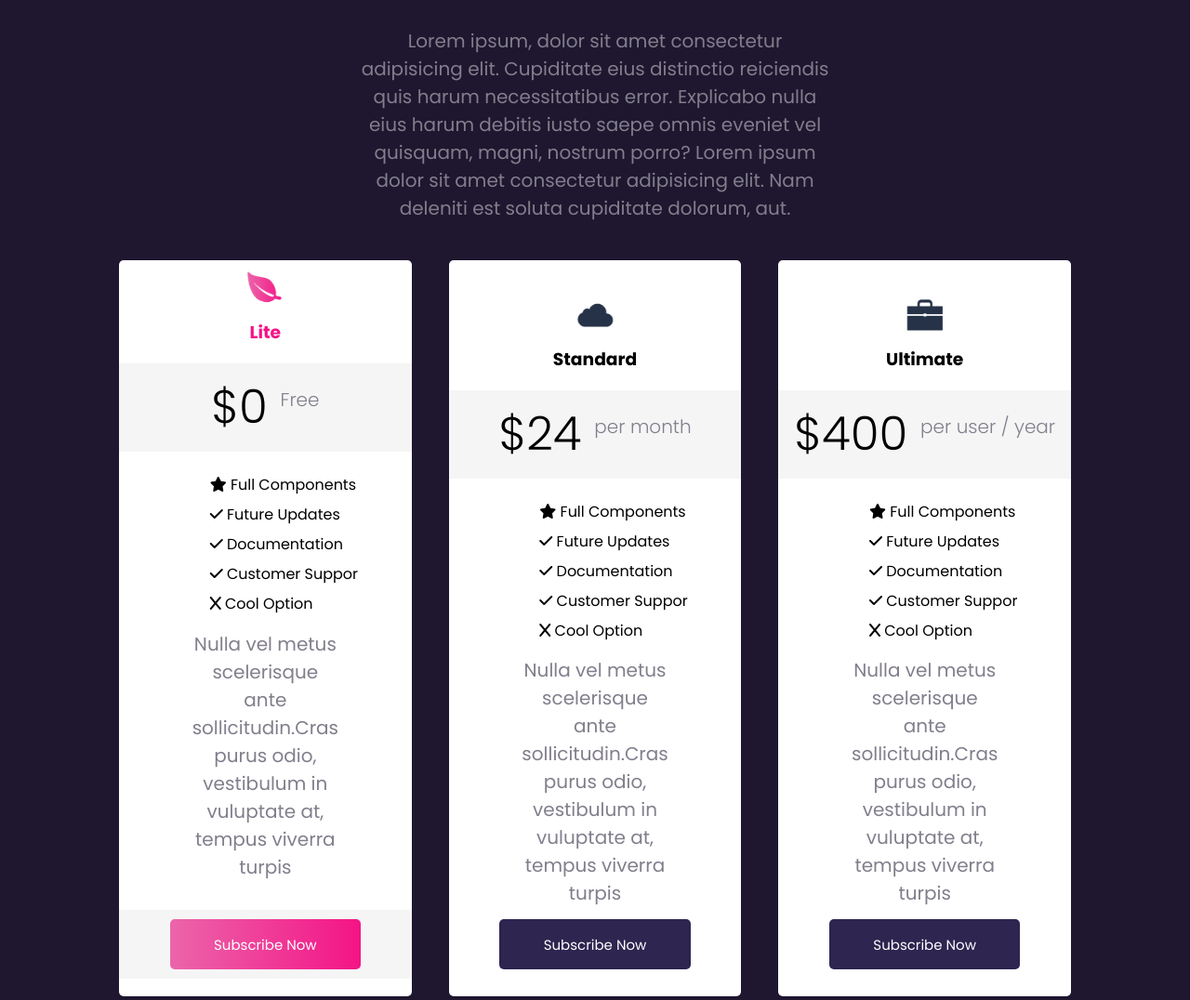
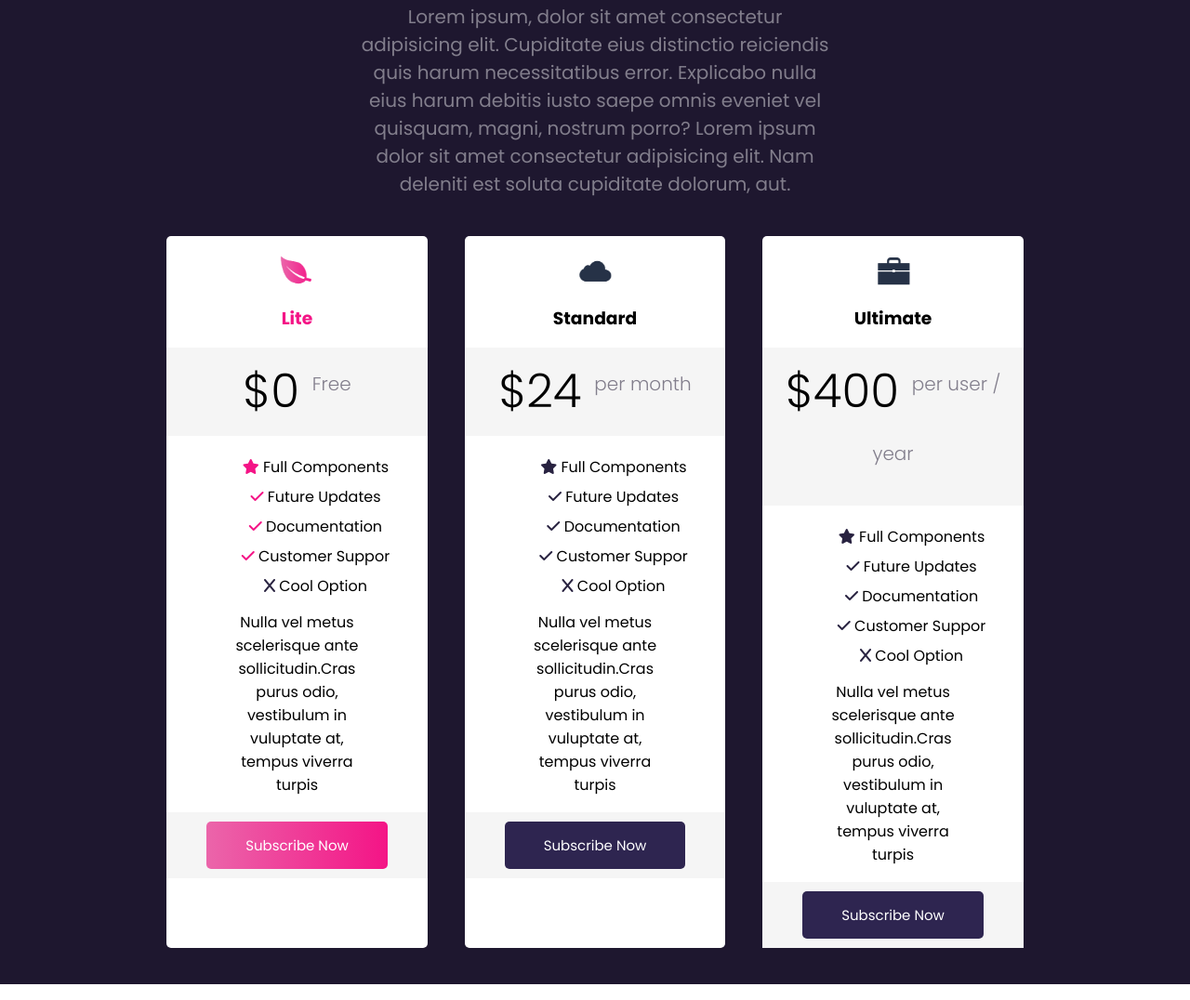
Before and after one commit to sarabarmar/proyecto-bleux, a plain HTML site: page index.html in a window 1280 px wide. Shown: the part 1721-2797 px from the top of the page at 93% size. Drawn offline with Linux system fonts and the light colour scheme.

Commit message:
Cuarto commit

```diff
--- a/index.html
+++ b/index.html
@@ -96,21 +96,21 @@
                     </h3>
                 </div>
                 <ul>
-                    <i class="fa-solid fa-star"></i> Full Components
+                    <i class="a fa-solid fa-star"></i> Full Components
                     <br>
-                    <i class="fa-solid fa-check"></i> Future Updates
+                    <i class="a fa-solid fa-check"></i> Future Updates
                     <br>
-                    <i class="fa-solid fa-check"></i> Documentation
+                    <i class="a fa-solid fa-check"></i> Documentation
                     <br>
-                    <i class="fa-solid fa-check"></i> Customer Suppor
+                    <i class="a fa-solid fa-check"></i> Customer Suppor
                     <br>
-                    <i class="fa-solid fa-x"></i> Cool Option
+                    <i class="b fa-solid fa-x"></i> Cool Option
                 </ul>
                 <p class="parcarta1">
                     Nulla vel metus scelerisque ante sollicitudin.Cras purus odio, vestibulum in vuluptate at, tempus
                     viverra turpis
                 </p>
-                <div class="gris">
+                <div class="gris1">
                     <button class="botoncarta1">Subscribe Now</button>
                 </div>
             </div>
@@ -125,21 +125,23 @@
                     </h3>
                 </div>
                 <ul>
-                    <i class="fa-solid fa-star"></i> Full Components
+                    <i class="b fa-solid fa-star"></i> Full Components
                     <br>
-                    <i class="fa-solid fa-check"></i> Future Updates
+                    <i class="b fa-solid fa-check"></i> Future Updates
                     <br>
-                    <i class="fa-solid fa-check"></i> Documentation
+                    <i class="b b fa-solid fa-check"></i> Documentation
                     <br>
-                    <i class="fa-solid fa-check"></i> Customer Suppor
+                    <i class="b fa-solid fa-check"></i> Customer Suppor
                     <br>
-                    <i class="fa-solid fa-x"></i> Cool Option
+                    <i class="b fa-solid fa-x"></i> Cool Option
                 </ul>
                 <p class="parcarta1">
                     Nulla vel metus scelerisque ante sollicitudin.Cras purus odio, vestibulum in vuluptate at, tempus
                     viverra turpis
                 </p>
-                <button class="botoncarta2">Subscribe Now</button>
+                <div class="gris1">
+                    <button class="botoncarta2">Subscribe Now</button>
+                </div>
             </div>
             <carta class="carta3 carta1">
                 <img src="asset/image/maletin.png" alt="Hoja">
@@ -152,21 +154,23 @@
                     </h3>
                 </div>
                 <ul>
-                    <i class="fa-solid fa-star"></i> Full Components
+                    <i class="b fa-solid fa-star"></i> Full Components
                     <br>
-                    <i class="fa-solid fa-check"></i> Future Updates
+                    <i class="b fa-solid fa-check"></i> Future Updates
                     <br>
-                    <i class="fa-solid fa-check"></i> Documentation
+                    <i class="b fa-solid fa-check"></i> Documentation
                     <br>
-                    <i class="fa-solid fa-check"></i> Customer Suppor
+                    <i class="b fa-solid fa-check"></i> Customer Suppor
                     <br>
-                    <i class="fa-solid fa-x"></i> Cool Option
+                    <i class="b fa-solid fa-x"></i> Cool Option
                 </ul>
                 <p class="parcarta1">
                     Nulla vel metus scelerisque ante sollicitudin.Cras purus odio, vestibulum in vuluptate at, tempus
                     viverra turpis
                 </p>
-                <button class="botoncarta3 botoncarta2">Subscribe Now</button>
+                <div class="gris1">
+                    <button class="botoncarta3 botoncarta2">Subscribe Now</button>
+                </div>
             </carta>
         </div>
     </section>
--- a/style/style.css
+++ b/style/style.css
@@ -39,20 +39,15 @@ nav {
 
 .seccion1 {
     display: flex;
-    justify-content: space-between;
     width: 100%;
     height: 95vh;
-    background-image: url(../asset/image/hojasFondo.jpg);
-
+    background-color: #2E2550;
+    align-items: center;
 }
 
 .fondocolor {
     color: white;
-    background-color: #2E2550;
-    padding: 15vw;
-    display: column;
-    align-content: center;
-    justify-content: end;
+    padding: 18vw;
 }
 
 .fondocolor h1 {
@@ -108,32 +103,34 @@ nav {
 }
 
 .fondoimagen {
+    background-image: url(../asset/image/hojasFondo.jpg);
+    width: 100%;
+    height: 100%;
     align-content: center;
-}
-
-.fondoimagen img {
-    width: 100%;
+    justify-content: left;
 }
 
 .seccion2 {
-    margin: 5%;
+    margin: 3%;
 }
 
 .seccion2 h2 {
     color: #F41486;
     font-size: 60px;
     text-align: center;
+    margin-bottom: 3%;
 }
 
 .horizontal {
-    margin-top: 1%;
     display: flex;
-    align-items: center;
-    justify-items: space-evenly;
+    align-content: center;
+    justify-content: space-evenly;
+    margin: 0% 0%;
+    box-sizing: border-box;
 }
 
 .seccion2 img {
-    width: 50%;
+    width: 60%;
 }
 
 
@@ -182,7 +179,7 @@ nav {
     display: flex;
     justify-content: space-around;
     gap: 40px;
-    margin: 0% 0%;
+    margin: 0% 5%;
 }
 
 sup {
@@ -191,23 +188,23 @@ sup {
 }
 
 .carta1 {
-    display: flex;
-    flex-direction: column;
-    align-items: center;
-    justify-content: center;
     background-color: white;
     border-radius: 5px;
-
+    text-align: center;
 }
 
 .carta1 img {
+    margin-top: 4%;
     width: 20%;
 }
 
 .carta1 i {
     line-height: 2rem;
-    align-content: start;
 }
+.a{
+    color: #F41486;
+}
+
 
 .botoncarta1 {
     border: none;
@@ -217,7 +214,9 @@ sup {
     font-size: 15px;
     border-radius: 5px;
 }
-
+.b{
+    color: #282240;
+}
 .botoncarta2 {
     border: none;
     color: white;
@@ -235,7 +234,7 @@ sup {
 .gris {
     background-color: #F5F5F5;
     width: 100%;
-    padding: 10px 0;
+    padding: 10px 0px;
     text-align: center;
     margin-top: 6%;
     margin-bottom: 6%;
@@ -245,6 +244,18 @@ sup {
     font-size: 50px;
     font-weight: lighter;
 }
+ .carta1 .parcarta1{
+    color: black;
+    font-size: 16px;
+}
+.gris1 {
+    background-color: #F5F5F5;
+    width: 100%;
+    padding: 10px 0px;
+    text-align: center;
+    margin-top: 6%;
+}
+
 
 footer {
     background-color: white;
```
